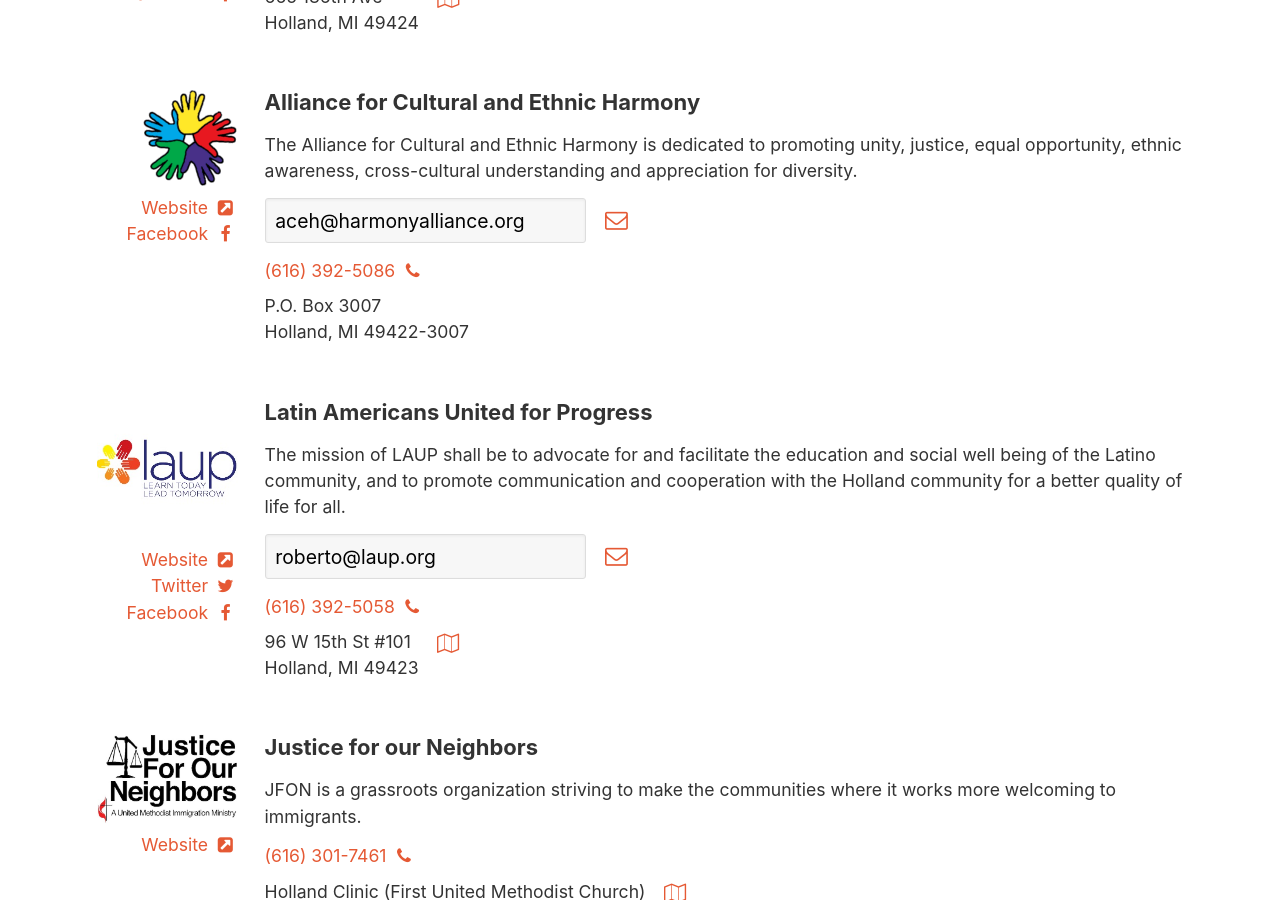
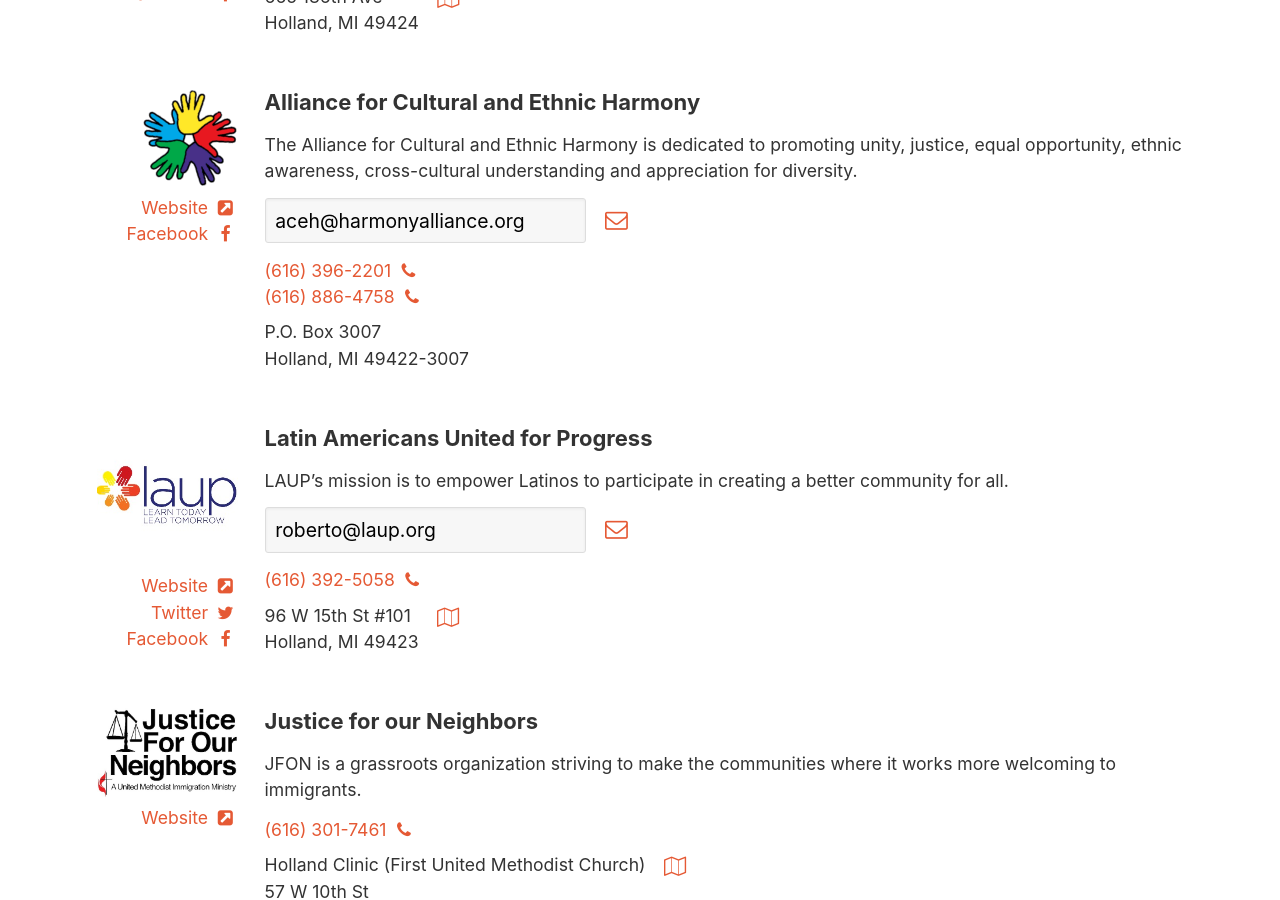
Before and after one commit to andrewbredow/hollandloves, a Jekyll site: the page built from index.html, in a window 1280 px wide and 900 px high, scrolled down 937 px. Built offline with Jekyll 4.4.1, drawn with Linux system fonts in a browser that asks for light colours.

Commit message:
Update some contact/mission information

```diff
--- a/_data/causes.yml
+++ b/_data/causes.yml
@@ -20,7 +20,8 @@
   photo: leda.jpg
   twitter: RacialEquityNow
   facebook: diversityalliance
-  phone: 6168469074
+  phone:
+    - 6168469074
   email: program@ethnicdiversity.org
   address:
     street_address: 665 136th Ave
@@ -35,7 +36,9 @@
   photo: aceh.png
   twitter:
   facebook: groups/ACEH.holland.mi
-  phone: 6163925086
+  phone:
+    - 6163962201
+    - 6168864758
   email: aceh@harmonyalliance.org
   address:
     street_address: P.O. Box 3007
@@ -45,12 +48,13 @@
 
 - name: Latin Americans United for Progress
   description: >
-    The mission of LAUP  shall be to advocate for and facilitate the education and social well being of the Latino community, and to promote communication and cooperation with the Holland community for a better quality of life for all.
+    LAUP’s mission is to empower Latinos to participate in creating a better community for all.
   website: "http://laupholland.org"
   photo: laup.jpg
   twitter: LAUPHolland
   facebook: laupholland
-  phone: 6163925058
+  phone:
+    - 6163925058
   email: roberto@laup.org
   address:
     street_address: "96 W 15th St #101"
@@ -65,7 +69,8 @@
   photo: jfon.jpg
   twitter:
   facebook:
-  phone: 6163017461
+  phone:
+    - 6163017461
   email:
   address:
     description: Holland Clinic (First United Methodist Church)
@@ -96,7 +101,8 @@
   photo: lha.jpg
   twitter:
   facebook:
-  phone: 6163967811213
+  phone:
+    - 6163967811213
   # Lyn Raymond
   email: lraymond@ottawaunitedway.org
   address:
@@ -127,7 +133,8 @@
   photo: actionhouse.jpg
   twitter: actionhouse345
   facebook: communityactionhouse
-  phone: 6163922368
+  phone:
+    - 6163922368
   email: info@communityactionhouse.org
   address:
     street_address: 345 W 14th Street
@@ -142,7 +149,8 @@
   photo: goodsam.png
   twitter:
   facebook:
-  phone: 6163927159
+  phone:
+    - 6163927159
   email: GoodSam2@GoodSamMinistries.com
   address:
     street_address: 513 E 8th Street, Suite 25
@@ -157,7 +165,8 @@
   photo: lighthouse.png
   twitter:
   facebook:
-  phone: 6162988984
+  phone:
+    - 6162988984
   email: admin@lighthouseimmigrantadvocates.com
   address:
     street_address: 610 Butternut Drive, Suite 100
@@ -187,7 +196,8 @@
   photo: bnb.jpg
   twitter:
   facebook: BlessingNotBurden
-  phone: 61624116916872
+  phone:
+    - 61624116916872
   email: osjha@crcna.org
   address:
     street_address:
--- a/_includes/cause.html
+++ b/_includes/cause.html
@@ -51,8 +51,8 @@
         </div>
       {% endif %}
 
-      {% if cause.phone %}
-        {% capture str_phone %}{{cause.phone}}{%endcapture%}
+      {% for phone in cause.phone %}
+        {% capture str_phone %}{{phone}}{%endcapture%}
         <div>
           <a class="tel" href="tel:+1{{str_phone | slice: 0, 10}}">
             ({{str_phone | slice: 0, 3}})
@@ -63,7 +63,7 @@
             <i class="icon icon-phone"></i>
           </a>
         </div>
-      {% endif %}
+      {% endfor %}
 
       {% if cause.address.street_address %}
         <div class="address">
```
